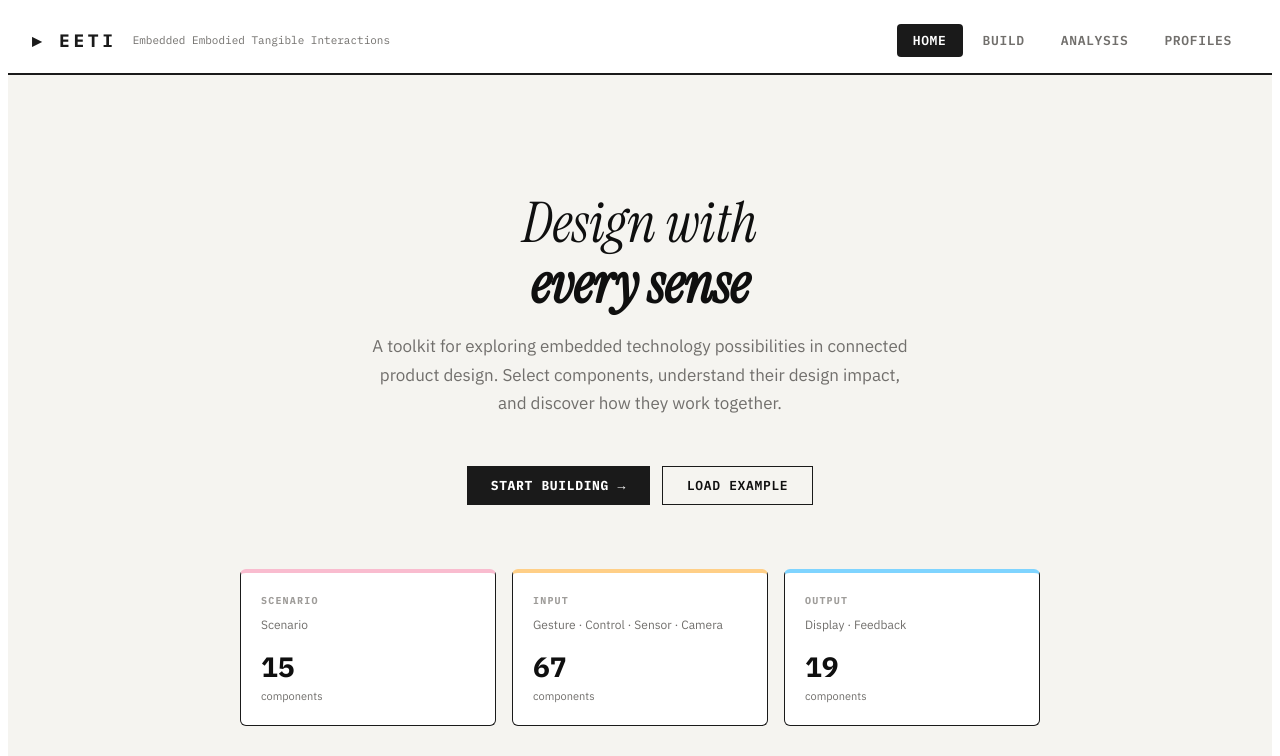
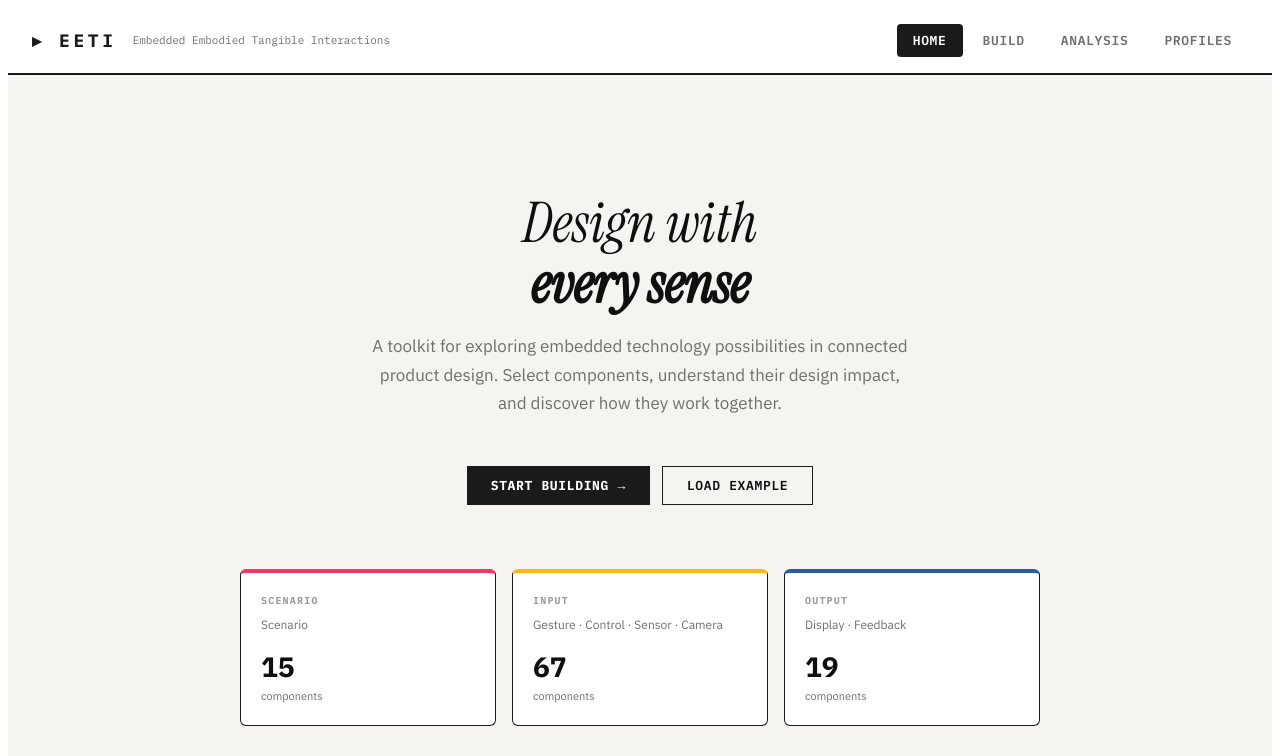
Before and after one commit to vaidesign/EETI, a React (Vite) app: page / in a window 1280 px wide. Shown: the top 756 px of the page. Built offline with nearby package versions, Linux system fonts and the light colour scheme.

Commit message:
style: update category colors to vivid bold palette

```diff
--- a/src/eeti-toolkit.jsx
+++ b/src/eeti-toolkit.jsx
@@ -425,36 +425,36 @@ const CARD_GRAPHICS = {
 
 // ── CATEGORY DEFINITIONS ──────────────────────────────────────
 const CATEGORIES = {
-  scenario:      { label:"Scenario",   color:"#F9BCCF", group:"context" },
-  gesture:       { label:"Gesture",    color:"#FFCF87", group:"input" },
-  control:       { label:"Control",    color:"#FFA98B", group:"input" },
-  sensor:        { label:"Sensor",     color:"#C8B8FF", group:"input" },
-  camera:        { label:"Camera",     color:"#97C3FF", group:"input" },
-  display:       { label:"Display",    color:"#7FD4FF", group:"output" },
-  feedback:      { label:"Feedback",   color:"#7FEEED", group:"output" },
-  connect:       { label:"Connect",    color:"#7FE8B4", group:"enable" },
-  port:          { label:"Port",       color:"#5DD89A", group:"enable" },
-  charging:      { label:"Charging",   color:"#FFE066", group:"enable" },
-  cooling:       { label:"Cooling",    color:"#9EC8E4", group:"enable" },
-  platform:      { label:"Platform",   color:"#D4FF59", group:"enable" },
-  physaffordance:{ label:"Affordance", color:"#FF8FAE", group:"pattern" },
-  temporal:      { label:"Temporal",   color:"#B8A4FF", group:"pattern" },
-  modality:      { label:"Modality",   color:"#88BBFF", group:"pattern" },
-  material:      { label:"Material",   color:"#FFD27A", group:"form" },
-  spatial:       { label:"Spatial",    color:"#5EDBA8", group:"form" },
-  scale:         { label:"Scale",      color:"#FFB27A", group:"design" },
-  learning:      { label:"Learning",   color:"#EE8AFF", group:"design" },
-  power:         { label:"Power",      color:"#A4B8CC", group:"design" },
+  scenario:      { label:"Scenario",   color:"#F83564", group:"context" },
+  gesture:       { label:"Gesture",    color:"#FFB713", group:"input" },
+  control:       { label:"Control",    color:"#F69C40", group:"input" },
+  sensor:        { label:"Sensor",     color:"#9B59FF", group:"input" },
+  camera:        { label:"Camera",     color:"#43ACE8", group:"input" },
+  display:       { label:"Display",    color:"#2D5C9D", group:"output" },
+  feedback:      { label:"Feedback",   color:"#00CCC5", group:"output" },
+  connect:       { label:"Connect",    color:"#00BF7A", group:"enable" },
+  port:          { label:"Port",       color:"#097251", group:"enable" },
+  charging:      { label:"Charging",   color:"#FFD600", group:"enable" },
+  cooling:       { label:"Cooling",    color:"#5BA0D5", group:"enable" },
+  platform:      { label:"Platform",   color:"#D0FF76", group:"enable" },
+  physaffordance:{ label:"Affordance", color:"#EF453F", group:"pattern" },
+  temporal:      { label:"Temporal",   color:"#7B5CFF", group:"pattern" },
+  modality:      { label:"Modality",   color:"#3D8EFF", group:"pattern" },
+  material:      { label:"Material",   color:"#F5A623", group:"form" },
+  spatial:       { label:"Spatial",    color:"#00A878", group:"form" },
+  scale:         { label:"Scale",      color:"#FF6B35", group:"design" },
+  learning:      { label:"Learning",   color:"#CC44FF", group:"design" },
+  power:         { label:"Power",      color:"#607D8B", group:"design" },
 };
 
 const GROUPS = {
-  context: { label:"SCENARIO", color:"#F9BCCF" },
-  input:   { label:"INPUT",    color:"#FFCF87" },
-  output:  { label:"OUTPUT",   color:"#7FD4FF" },
-  enable:  { label:"ENABLE",   color:"#7FE8B4" },
-  pattern: { label:"PATTERN",  color:"#FF8FAE" },
-  form:    { label:"FORM",     color:"#FFD27A" },
-  design:  { label:"DESIGN",   color:"#FFB27A" },
+  context: { label:"SCENARIO", color:"#F83564" },
+  input:   { label:"INPUT",    color:"#FFB713" },
+  output:  { label:"OUTPUT",   color:"#2D5C9D" },
+  enable:  { label:"ENABLE",   color:"#00BF7A" },
+  pattern: { label:"PATTERN",  color:"#EF453F" },
+  form:    { label:"FORM",     color:"#F5A623" },
+  design:  { label:"DESIGN",   color:"#FF6B35" },
 };
 
 // ── DEPENDENCY RULES ──────────────────────────────────────────
```
